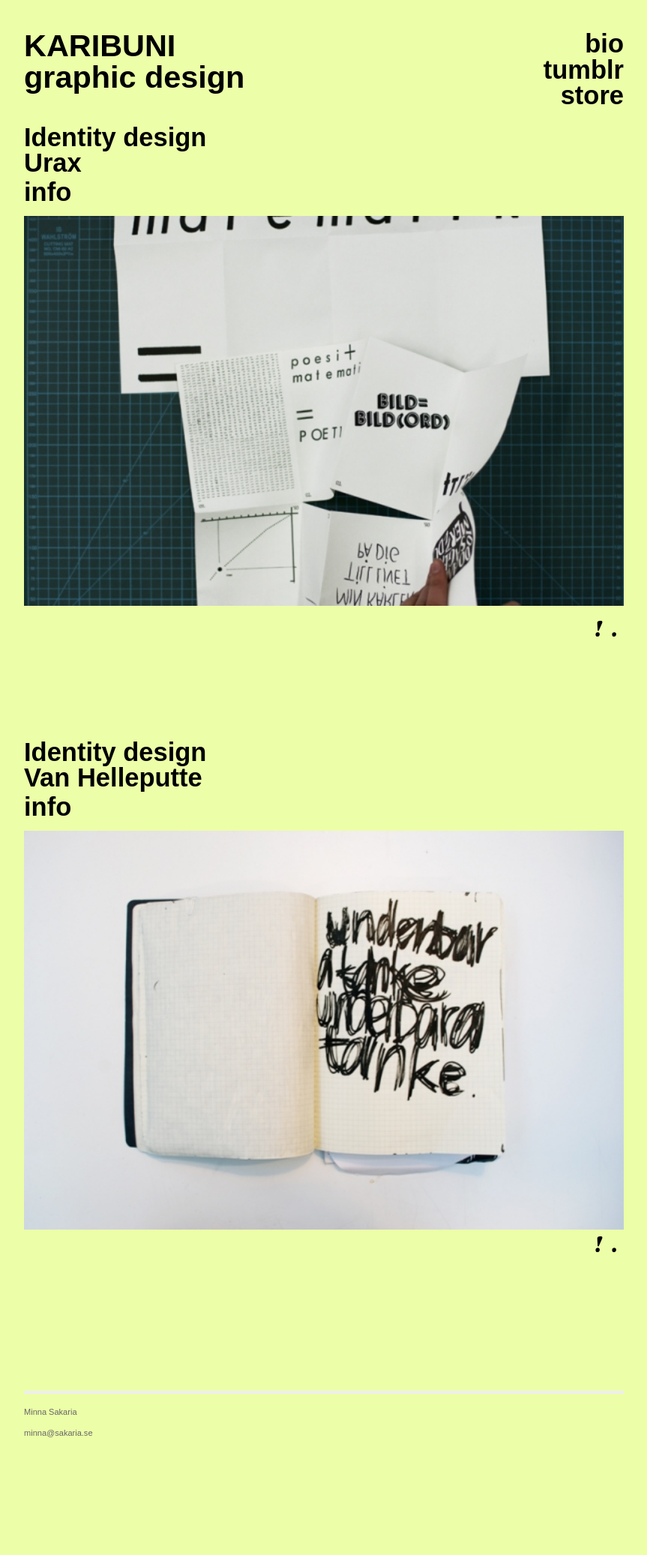
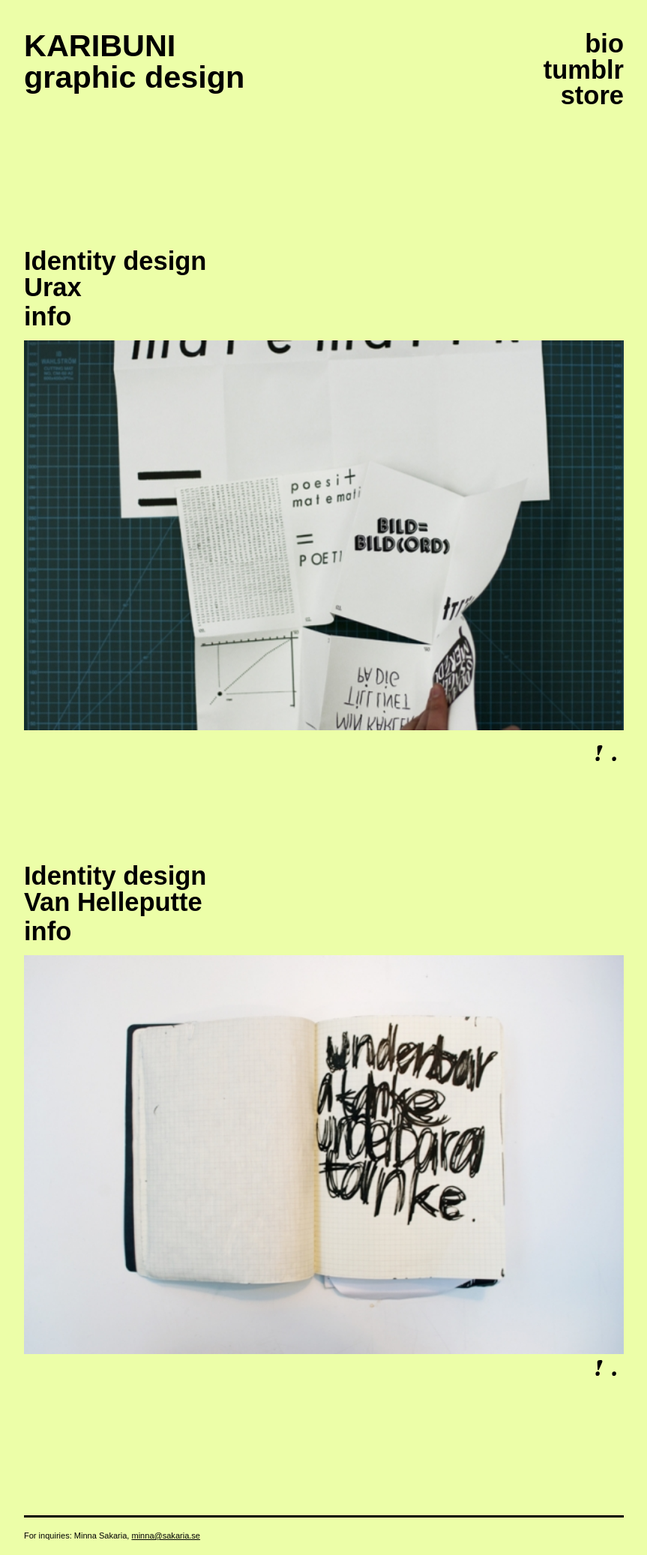
Before and after one commit to patrikax/patrikax.github.io, a Jekyll site: the page built from index.html, in a window 1280 px wide. Shown: the whole page at 75% size, without its empty margins (208-1071 px from the left). Built offline with Jekyll 4.4.1, drawn with Linux system fonts in a browser that asks for light colours; Markdown is read by kramdown in place of the engine named in the settings; before the commit the page ends 1937 px from its top, so only the background shows below that.

Commit message:
updated typography and added close button

```diff
--- a/_layouts/default.html
+++ b/_layouts/default.html
@@ -31,15 +31,14 @@
                 <li><a class="extra" href="/">store</a></li>
               </ul>
             </nav>
-          <header>
+          </header>
 
           {{ content }}
 
           <div class="footer">
             <div class="contact">
               <p>
-                Minna Sakaria<br />
-                minna@sakaria.se
+                For inquiries: Minna Sakaria, <a href="mailto:minna@sakaria.se" target="_top">minna@sakaria.se</a>
               </p>
             </div>
           </div>
--- a/assets/js/app.js
+++ b/assets/js/app.js
@@ -13,4 +13,9 @@
     $(this).closest('.post').find('.info-box').toggle();
   });
 
+   $('.close-button').click(function(){
+    event.preventDefault();
+    $(this).closest('.post').find('.info-box').hide();
+  });
+
 });
--- a/css/main.css
+++ b/css/main.css
@@ -90,19 +90,14 @@
 
 .footer {
   font-size: 80%;
-  color: #666;
-  border-top: 4px solid #eee;
+  color: #000;
+  border-top: 3px solid #000;
   margin-top: 2em;
   overflow: hidden;
 }
 
 .footer .contact {
   float: left;
-  margin-right: 3em;
-}
-
-.footer .contact a {
-  color: #8085C1;
 }
 
 .footer .rss {
@@ -177,6 +172,7 @@
 header {
   width: 100%;
   position: relative;
+  margin-bottom: 12em;
 }
 
 .slides img {
@@ -238,12 +234,23 @@
 
 .info-box p {
   width: 90%;
-  font-size: 1.5em;
-  font-family: sans-serif;
+  font-size: 1.3em;
   line-height: 100%;
   text-align: left;
+  margin: 0;
 }
 
+.close-button {
+  position: absolute;
+  top: 5px;
+  right: 5px;
+  content: url('/assets/img/close.svg');
+  cursor: pointer;
+}
+
+.close-button:hover {
+  opacity: 0.5;
+}
 
 @media screen and (max-width: 640px) {
 
--- a/index.html
+++ b/index.html
@@ -23,7 +23,12 @@
 		      </li>
 		      {% endfor %}
 	    	</ul>
-        <div class="info-box">{{ post.content }}</div>
+        <div class="info-box">
+            <div class="info">
+              {{ post.content }}
+            </div>
+            <div class="close-button"></div>
+        </div>
   		</div>
     </div>
     {% endfor %}
```
Also changed, not shown: assets/img/close.svg (added), 2 other files.
